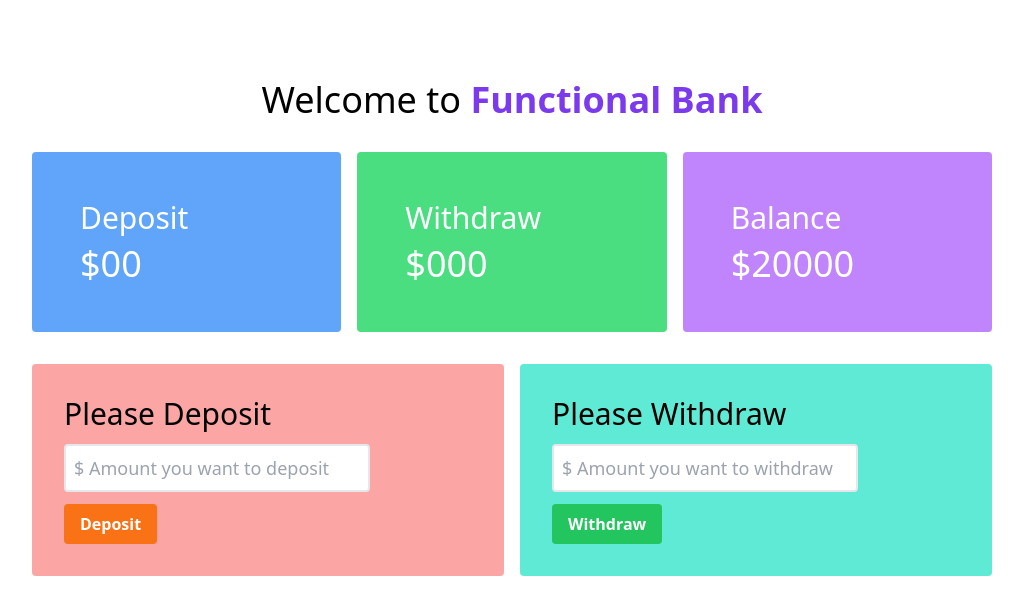
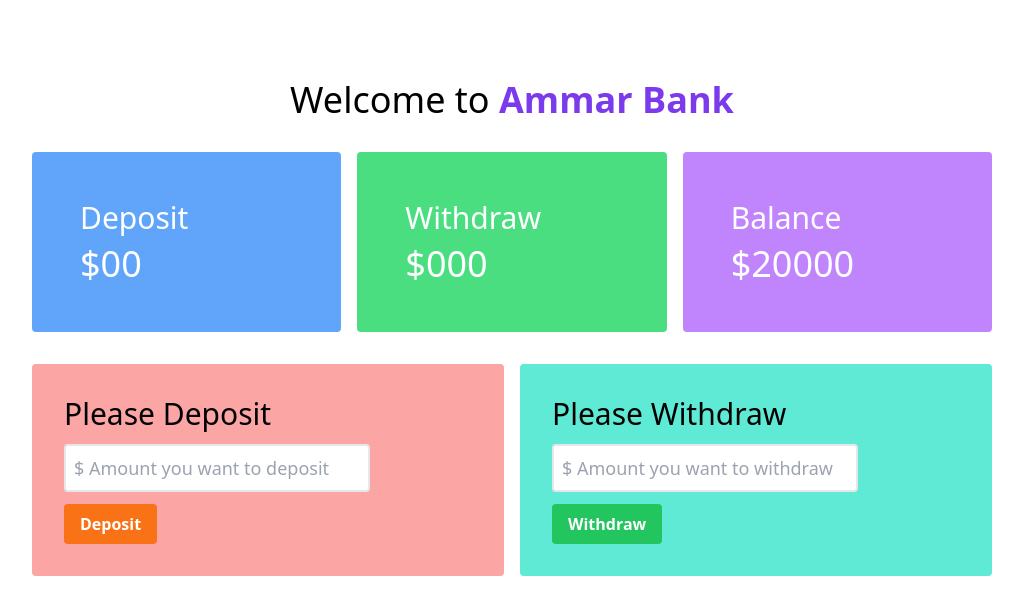
Before and after one commit to EmtiazHossainE2/milestone-5-dom, a plain HTML site: page Baper-Bank-With-Mir-Via/bank.html in a window 1280 px wide. Shown: the whole page, without its empty margins (128-1151 px from the left). Drawn offline with nearby package versions, Linux system fonts and the light colour scheme.

Commit message:
ammar bank

```diff
--- a/Baper-Bank-With-Mir-Via/bank.html
+++ b/Baper-Bank-With-Mir-Via/bank.html
@@ -5,13 +5,13 @@
     <meta charset="UTF-8">
     <meta http-equiv="X-UA-Compatible" content="IE=edge">
     <meta name="viewport" content="width=device-width, initial-scale=1.0">
-    <title>Mayer Bank </title>
+    <title>Ammar Bank </title>
     <script src="https://cdn.tailwindcss.com"></script>
 </head>
 
 <body>
     <header>
-        <h1 class="text-center text-4xl mt-20 mb-8">Welcome to <span class="font-semibold text-violet-600">Functional
+        <h1 class="text-center text-4xl mt-20 mb-8">Welcome to <span class="font-semibold text-violet-600">Ammar
                 Bank
             </span>
         </h1>
```
